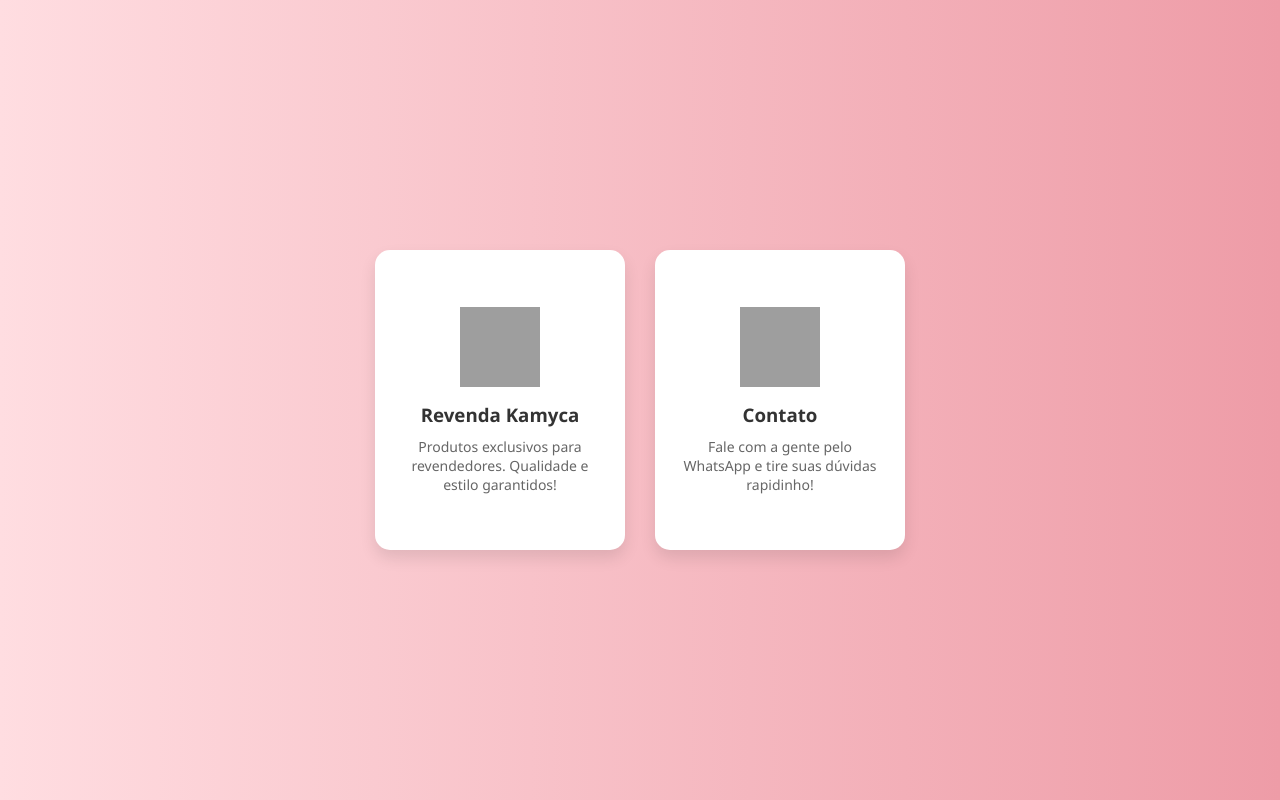
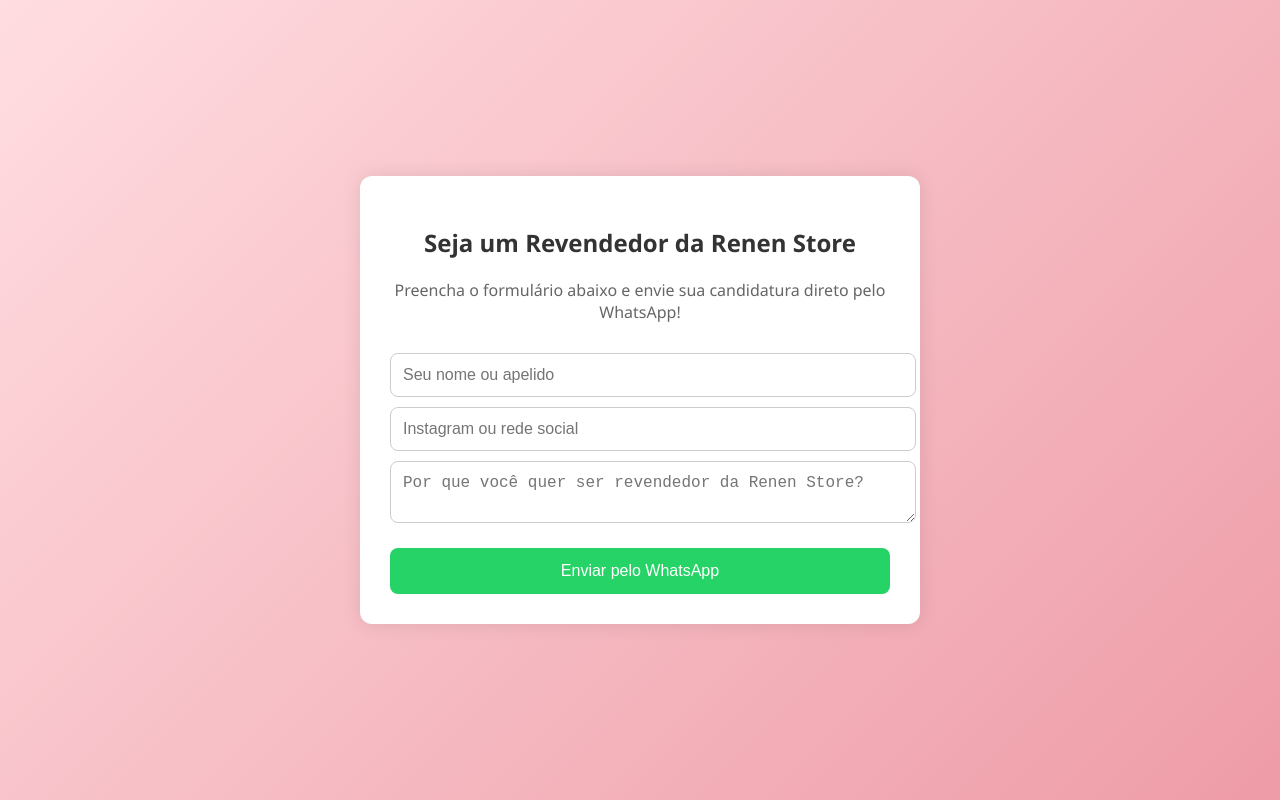
Before and after one commit to RenenOficial/renen-store-form, a plain HTML site: page index.html in a window 1280 px wide. Drawn offline with Linux system fonts and the light colour scheme; grey boxes are pictures that could not be loaded.

Commit message:
Update index.html

```diff
--- a/index.html
+++ b/index.html
@@ -1,82 +1,90 @@
 <!DOCTYPE html>
 <html lang="pt-br">
 <head>
-  <meta charset="UTF-8" />
-  <meta name="viewport" content="width=device-width, initial-scale=1.0" />
-  <title>Kamyca Design</title>
+  <meta charset="UTF-8">
+  <title>Seja Revendedor - Renen Store</title>
+  <meta name="viewport" content="width=device-width, initial-scale=1.0">
   <style>
-    * {
+    body {
       margin: 0;
-      padding: 0;
-      box-sizing: border-box;
       font-family: 'Segoe UI', sans-serif;
-    }
-
-    body {
-      background: linear-gradient(to right, #ffdde1, #ee9ca7); /* Fundo estiloso */
+      background: linear-gradient(135deg, #ffdde1, #ee9ca7); /* Fundo top */
       display: flex;
       justify-content: center;
       align-items: center;
-      height: 100vh;
+      min-height: 100vh;
     }
-
     .container {
-      display: flex;
-      gap: 30px;
-      flex-wrap: wrap;
-      justify-content: center;
+      background-color: #fff;
+      padding: 30px;
+      border-radius: 12px;
+      box-shadow: 0 0 20px rgba(0,0,0,0.1);
+      max-width: 500px;
+      width: 90%;
     }
-
-    .card {
-      background-color: white;
-      width: 250px;
-      height: 300px;
-      border-radius: 15px;
-      box-shadow: 0 8px 16px rgba(0,0,0,0.1);
-      transition: transform 0.3s ease, box-shadow 0.3s ease;
-      display: flex;
-      flex-direction: column;
-      justify-content: center;
-      align-items: center;
-      padding: 20px;
+    h2 {
       text-align: center;
-    }
-
-    .card:hover {
-      transform: translateY(-10px);
-      box-shadow: 0 12px 24px rgba(0,0,0,0.2);
-    }
-
-    .card img {
-      width: 80px;
-      height: 80px;
-      margin-bottom: 15px;
-    }
-
-    .card h3 {
-      margin-bottom: 10px;
       color: #333;
     }
-
-    .card p {
+    p {
+      text-align: center;
       color: #666;
-      font-size: 14px;
+      margin-bottom: 20px;
+    }
+    input, textarea {
+      width: 100%;
+      padding: 12px;
+      margin-top: 10px;
+      border: 1px solid #ccc;
+      border-radius: 8px;
+      font-size: 16px;
+    }
+    button {
+      width: 100%;
+      padding: 14px;
+      margin-top: 20px;
+      background-color: #25D366;
+      color: white;
+      font-size: 16px;
+      border: none;
+      border-radius: 8px;
+      cursor: pointer;
+      transition: background-color 0.3s ease;
+    }
+    button:hover {
+      background-color: #128C7E;
     }
   </style>
 </head>
 <body>
   <div class="container">
-    <div class="card">
-      <img src="https://cdn-icons-png.flaticon.com/512/3135/3135715.png" alt="Ícone" />
-      <h3>Revenda Kamyca</h3>
-      <p>Produtos exclusivos para revendedores. Qualidade e estilo garantidos!</p>
-    </div>
+    <h2>Seja um Revendedor da Renen Store</h2>
+    <p>Preencha o formulário abaixo e envie sua candidatura direto pelo WhatsApp!</p>
 
-    <div class="card">
-      <img src="https://cdn-icons-png.flaticon.com/512/1828/1828884.png" alt="Ícone" />
-      <h3>Contato</h3>
-      <p>Fale com a gente pelo WhatsApp e tire suas dúvidas rapidinho!</p>
-    </div>
+    <form id="formulario">
+      <input type="text" id="nome" placeholder="Seu nome ou apelido" required>
+      <input type="text" id="instagram" placeholder="Instagram ou rede social">
+      <textarea id="mensagem" placeholder="Por que você quer ser revendedor da Renen Store?" required></textarea>
+      <button type="submit">Enviar pelo WhatsApp</button>
+    </form>
   </div>
+
+  <script>
+    document.getElementById("formulario").addEventListener("submit", function(e) {
+      e.preventDefault();
+      const nome = document.getElementById("nome").value;
+      const instagram = document.getElementById("instagram").value;
+      const motivo = document.getElementById("mensagem").value;
+
+      const texto = `*Cadastro de Revendedor Renen Store*\n\n` +
+                    `*Nome ou apelido:* ${nome}\n` +
+                    `*Instagram:* ${instagram}\n` +
+                    `*Motivo:* ${motivo}`;
+
+      const numero = "558391758791"; // Seu número com DDD
+      const link = `https://wa.me/${numero}?text=${encodeURIComponent(texto)}`;
+      window.open(link, "_blank");
+    });
+  </script>
 </body>
 </html>
```
